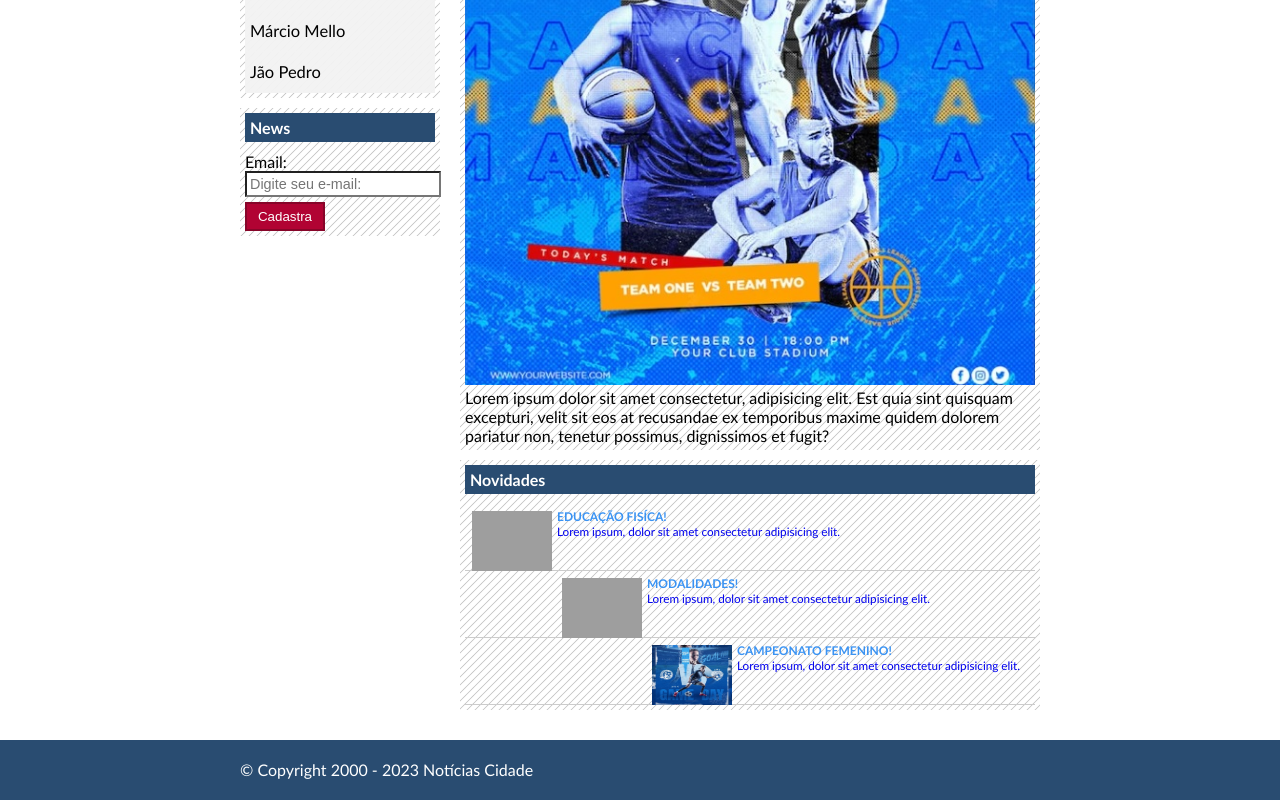
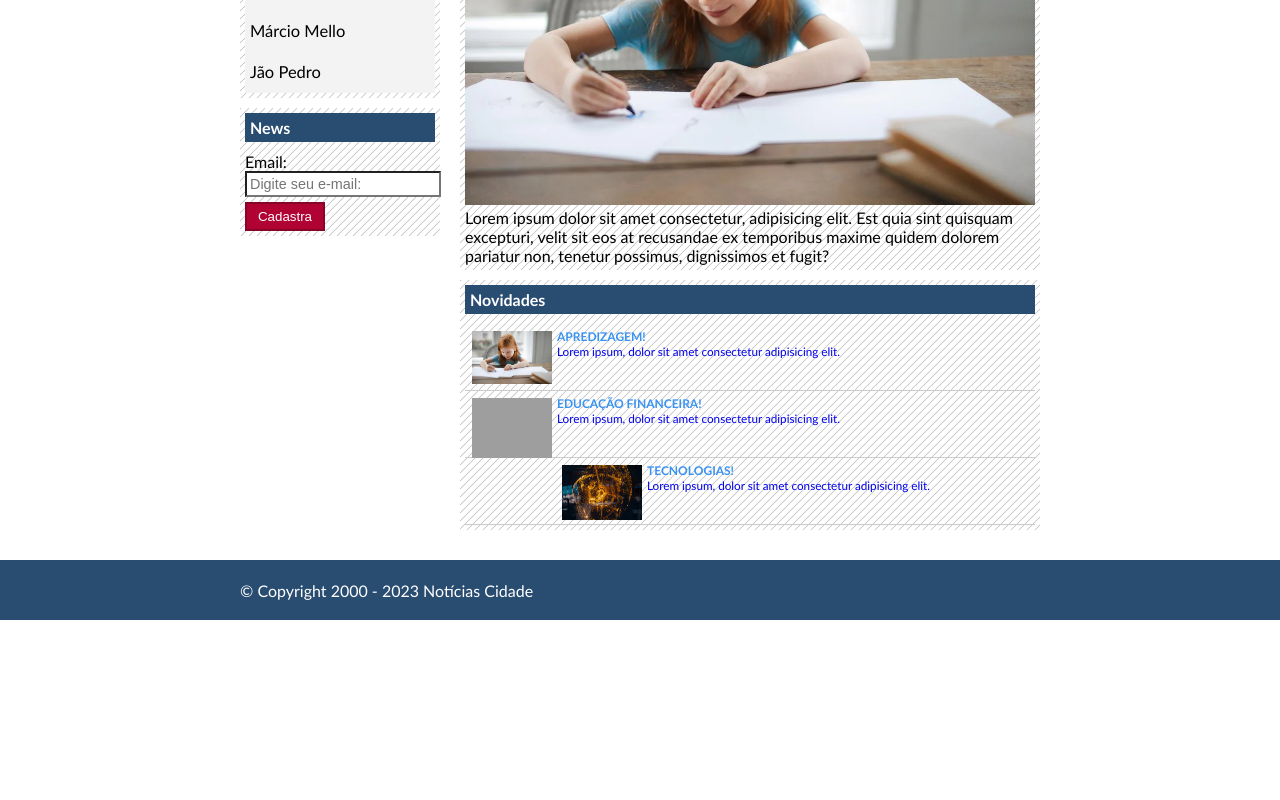
Before and after one commit to GilsonMendes/blog_cidade, a React (Vite) app: page / in a window 1280 px wide. Shown: the part 488-1288 px from the top of the page. After the commit the page ends 1108 px from the top, so only its background shows below. Built offline with nearby package versions, Linux system fonts and the light colour scheme; grey boxes are pictures that could not be loaded.

Commit message:
Add page Educação.

```diff
--- a/src/components/home/index.tsx
+++ b/src/components/home/index.tsx
@@ -1,7 +1,7 @@
 import Header from "../header"
 import Body from "../body-pages"
 import BaseBoard from "../baseboard"
-import PageSportes from "../pages/page-esportes.tsx"
+import PageEducacao from "../pages/page-educacao.tsx"
 import '../../index.css'
 
 export default function home() {
@@ -9,7 +9,7 @@ export default function home() {
         <div className="home">
             <Header />
             {/* <Body /> */}
-            <PageSportes/>
+            <PageEducacao/>
             <BaseBoard />
         </div>
     )
--- /dev/null
+++ b/src/components/pages/page-educacao.tsx
@@ -0,0 +1,90 @@
+import { Link } from 'react-router-dom'
+import './noticia.css'
+export default function body() {
+    return (
+        <div id="conteudo">
+            <div id="primario">
+                <div className='caixa'>
+                    <h2>Educação</h2>
+                    <div className='caixa-conteudo destaque'>
+                        <h3>Desenvolvimento</h3>
+                        <img src="../../public/pexels-photo.webp" alt="" width='100%' />
+                        Lorem ipsum dolor sit amet consectetur, adipisicing elit.
+                        Est quia sint quisquam excepturi, velit sit eos at recusandae
+                        ex temporibus maxime quidem dolorem pariatur non, tenetur possimus,
+                        dignissimos et fugit?
+                    </div>
+
+                </div>
+                <div className='caixa'>
+                    <h2>Novidades</h2>
+                    <div className='caixa-conteudo'>
+                        <ul id='lista-noticias'>
+                            <li>
+                                <Link to={'/'}>
+                                    <img src="../../public/pexels-photo.webp" alt="" width='80' />
+                                    <h3>Apredizagem!</h3>
+                                    <p>Lorem ipsum, dolor sit amet consectetur adipisicing elit.</p>
+                                </Link>
+                            </li>
+                            <li>
+                                <Link to={'/'}>
+                                    <img src="../../public/mulher-jovem.jpg" alt="" width='80' />
+                                    <h3>Educação Financeira!</h3>
+                                    <p>Lorem ipsum, dolor sit amet consectetur adipisicing elit.</p>
+                                </Link>
+                            </li>
+                            <li>
+                                <Link to={'/'}>
+                                    <img src="../../public/Reator.png" alt="" width='80' height={55} />
+                                    <h3>Tecnologias!</h3>
+                                    <p>Lorem ipsum, dolor sit amet consectetur adipisicing elit.</p>
+                                </Link>
+                            </li>
+
+
+                        </ul>
+
+                    </div>
+
+                </div>
+            </div>
+
+            <div id="lateral">
+                <div className='caixa'>
+                    <h2>Entrevistas</h2>
+                    <div className='caixa-conteudo'>
+                        <ul id='menu-vertical'>
+                            <li><Link to={'/'}>José Almeida</Link></li>
+                            <li><Link to={'/'}>Felipe Silva</Link></li>
+                            <li><Link to={'/'}>Renato Rodrigues</Link></li>
+                            <li><Link to={'/'}>Albelardo Silveira</Link></li>
+                            <li><Link to={'/'}>André Carlos</Link></li>
+                            <li><Link to={'/'}>Márcio Mello</Link></li>
+                            <li><Link to={'/'}>Jão Pedro</Link></li>
+                        </ul>
+                    </div>
+
+
+
+                </div>
+                <div className='caixa'>
+                    <h2>News</h2>
+                    <div className='caixa-conteudo'>
+                        <form action="">
+                            <div>
+                                <label htmlFor="email">Email: </label>
+                                <input type="text" name='email' id='email' placeholder='Digite seu e-mail:' />
+                            </div>
+                            <button>Cadastra</button>
+                        </form>
+
+                    </div>
+
+                </div>
+
+            </div>
+
+        </div>
+    )
+}
```
Also changed, not shown: public/pexels-photo.webp (added), 1 other file (tests, documents, lock files or other folders).
